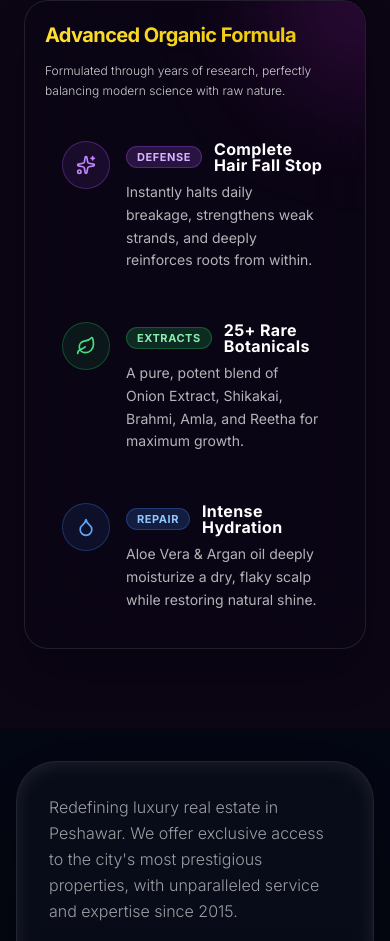
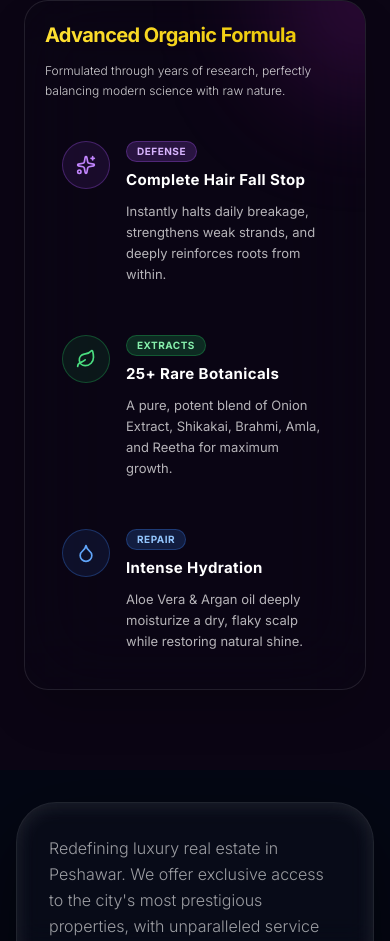
Before and after one commit to mrhidden313/MJ-marketing-, a React (Vite) app: page /products in a window 390 px wide. Shown: the part 1592-2533 px from the top of the page. Built offline with nearby package versions, Linux system fonts and the light colour scheme.

Commit message:
Fix list items mobile structure and typography in Products

```diff
--- a/src/pages/Products.tsx
+++ b/src/pages/Products.tsx
@@ -138,13 +138,13 @@ export default function Products() {
                   {item.icon}
                 </div>
                 <div className="flex-1">
-                  <div className="flex items-center gap-3 mb-2">
-                    <span className={`text-[11px] md:text-xs font-bold uppercase tracking-wider px-2.5 py-0.5 rounded-full border ${item.labelColor}`}>
+                  <div className="flex flex-col sm:flex-row sm:items-center items-start gap-2 sm:gap-3 mb-2.5">
+                    <span className={`text-[10px] md:text-xs font-bold uppercase tracking-wider px-2.5 py-0.5 rounded-full border ${item.labelColor}`}>
                       {item.label}
                     </span>
-                    <h4 className="text-white font-bold text-base md:text-lg tracking-wide leading-none">{item.title}</h4>
+                    <h4 className="text-white font-bold text-[15px] md:text-lg tracking-wide leading-snug">{item.title}</h4>
                   </div>
-                  <p className="text-white/70 text-sm md:text-base leading-relaxed pr-2">{item.desc}</p>
+                  <p className="text-white/70 text-[13px] md:text-base leading-relaxed">{item.desc}</p>
                 </div>
               </motion.li>
             ))}
```
